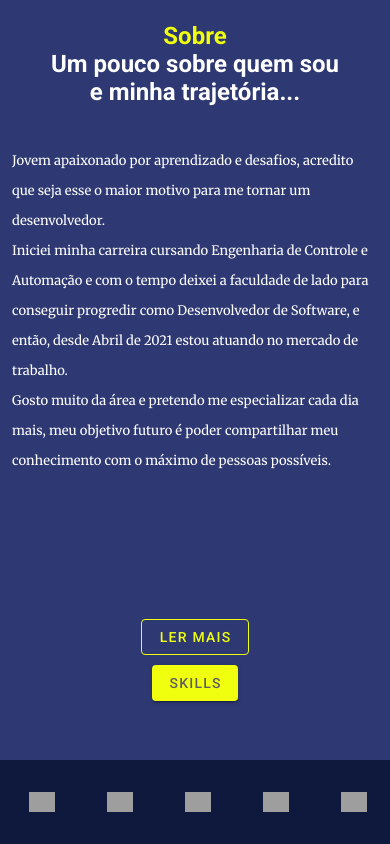
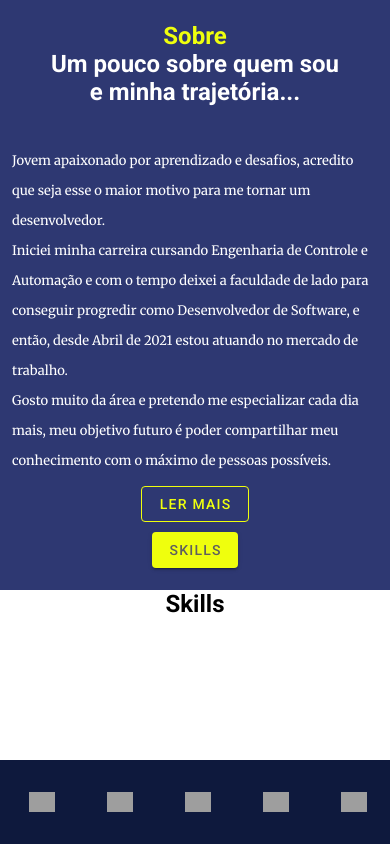
Before and after one commit to lucasbrito3001/new-portfolio, a Vue app: page /#/about in a window 390 px wide. Built offline with nearby package versions, Linux system fonts and the light colour scheme; grey boxes are pictures that could not be loaded.

Commit message:
teste height

```diff
--- a/src/components/Navbar.vue
+++ b/src/components/Navbar.vue
@@ -162,7 +162,7 @@ a {
     align-items: center;
     justify-content: center;
     width: 20vw;
-    height: 10vh; /* Fallback para não-suporte a Custom Properties */
+    height: 10%; /* Fallback para não-suporte a Custom Properties */
     height: calc(var(--vh, 1vh) * 10);
   }
 
--- a/src/pages/About.vue
+++ b/src/pages/About.vue
@@ -98,7 +98,7 @@ main p {
 
 @media screen and (max-width: 992px) {
   .about-intro {
-    height: 90vh;
+    height: 90%;
   }
 
   main {
--- a/src/pages/Home.vue
+++ b/src/pages/Home.vue
@@ -112,7 +112,7 @@ footer {
   }
 
   .home-page {
-    height: 90vh;
+    height: 90%;
   }
 }
 </style>
```
